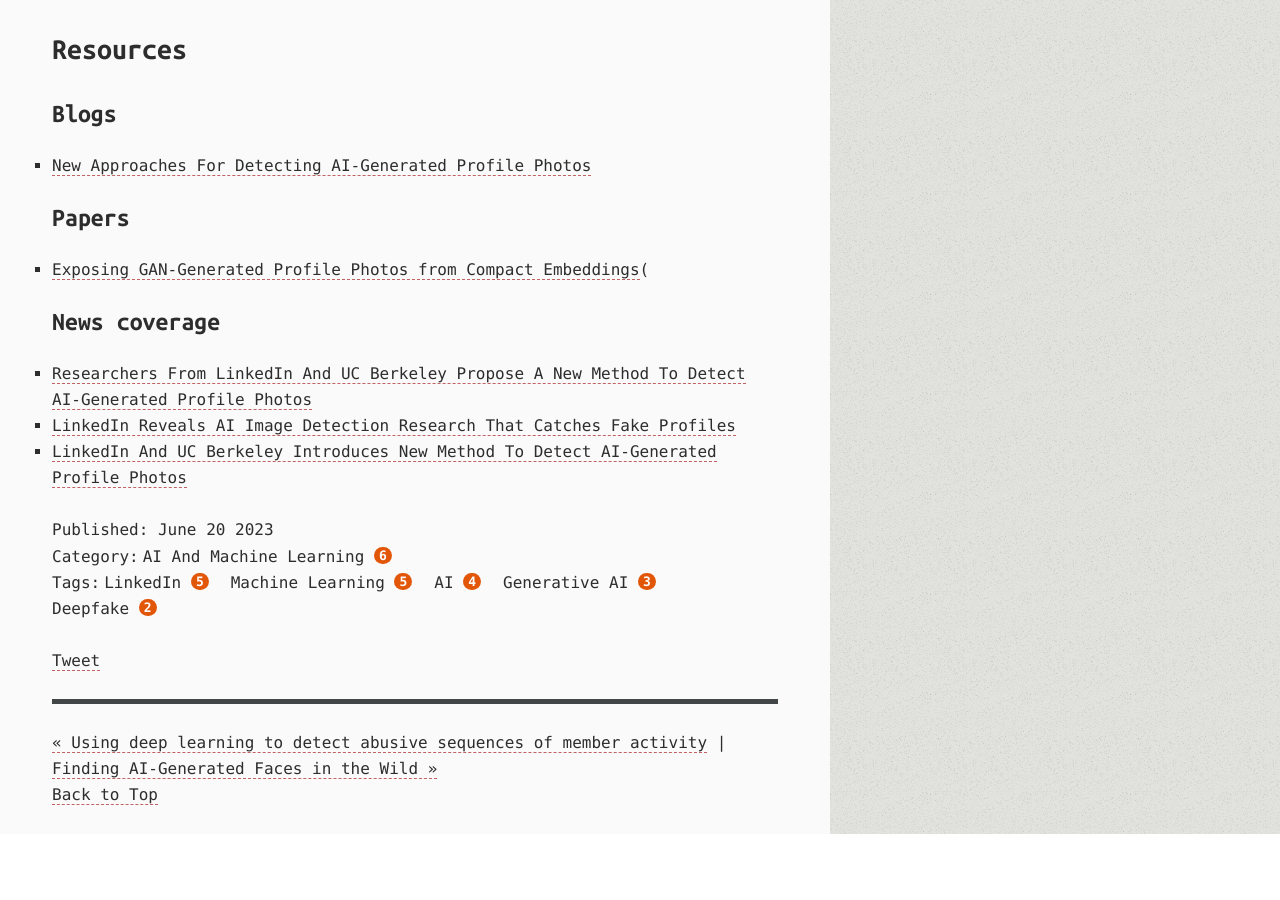
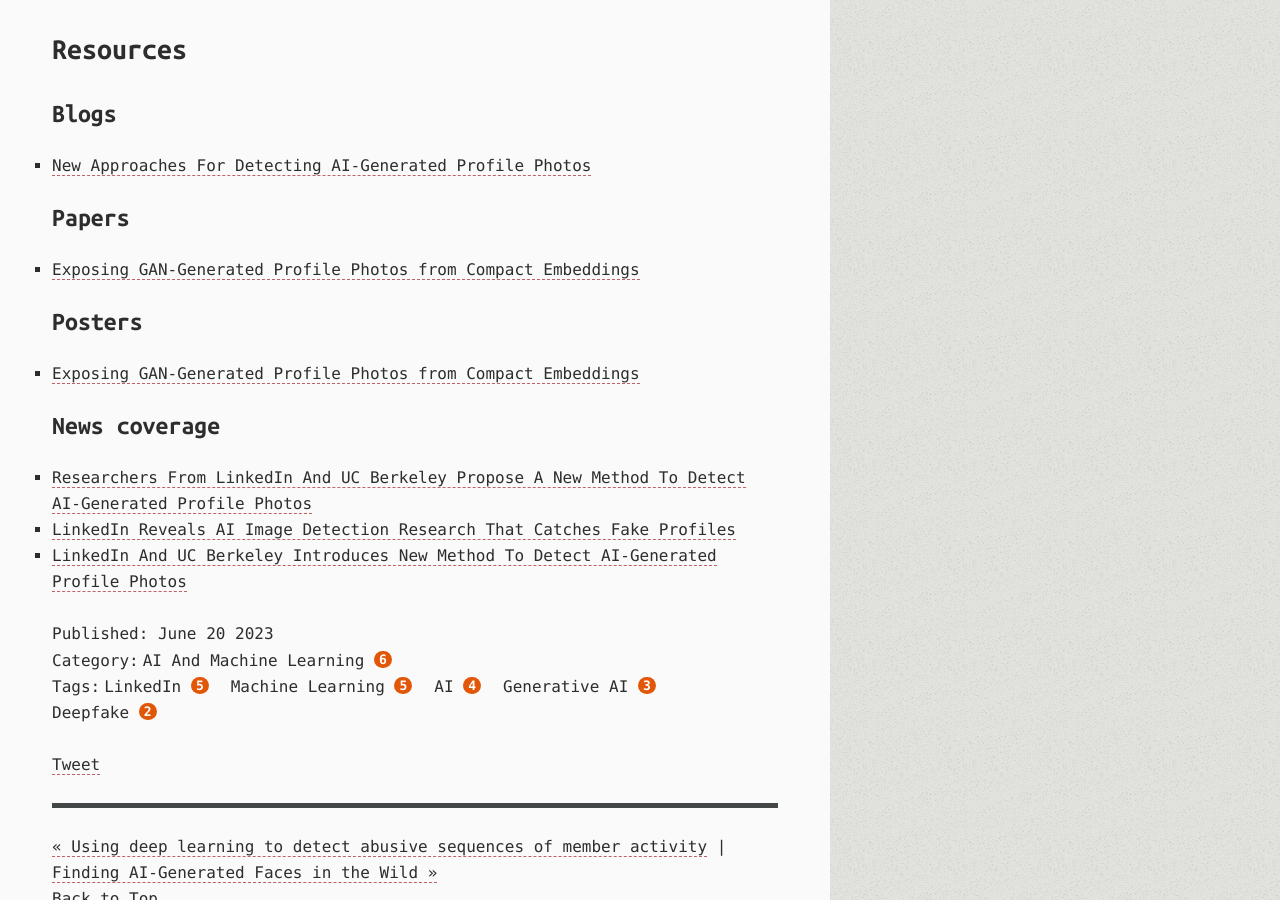
Before and after one commit to jverbus/jverbus.github.io, a Jekyll site: the page built from _posts/2023-06-20-detecting-ai-generated-profile-photos.md, in a window 1280 px wide and 900 px high, scrolled down 653 px. Built offline with Jekyll 4.4.1, drawn with Linux system fonts in a browser that asks for light colours; comment, search, counter and statistics services are not loaded; before the commit the page ends 1487 px from its top, so only the background shows below that.

Commit message:
Added posters to AI-generated profile photo posts.

```diff
--- a/_posts/2023-06-20-detecting-ai-generated-profile-photos.md
+++ b/_posts/2023-06-20-detecting-ai-generated-profile-photos.md
@@ -23,7 +23,11 @@
 
 ### Papers
 
-- [Exposing GAN-Generated Profile Photos from Compact Embeddings](https://openaccess.thecvf.com/content/CVPR2023W/WMF/papers/Mundra_Exposing_GAN-Generated_Profile_Photos_From_Compact_Embeddings_CVPRW_2023_paper.pdf)(
+- [Exposing GAN-Generated Profile Photos from Compact Embeddings](https://openaccess.thecvf.com/content/CVPR2023W/WMF/papers/Mundra_Exposing_GAN-Generated_Profile_Photos_From_Compact_Embeddings_CVPRW_2023_paper.pdf)
+
+### Posters
+
+- [Exposing GAN-Generated Profile Photos from Compact Embeddings]({{ site.url }}/assets/files/CVPRW_poster_2023.pdf)
 
 ### News coverage
 
```
Also changed, not shown: _posts/2024-08-15-finding-ai-generated-faces-in-the-wild.md (+5 -0 lines), 2 other files.
